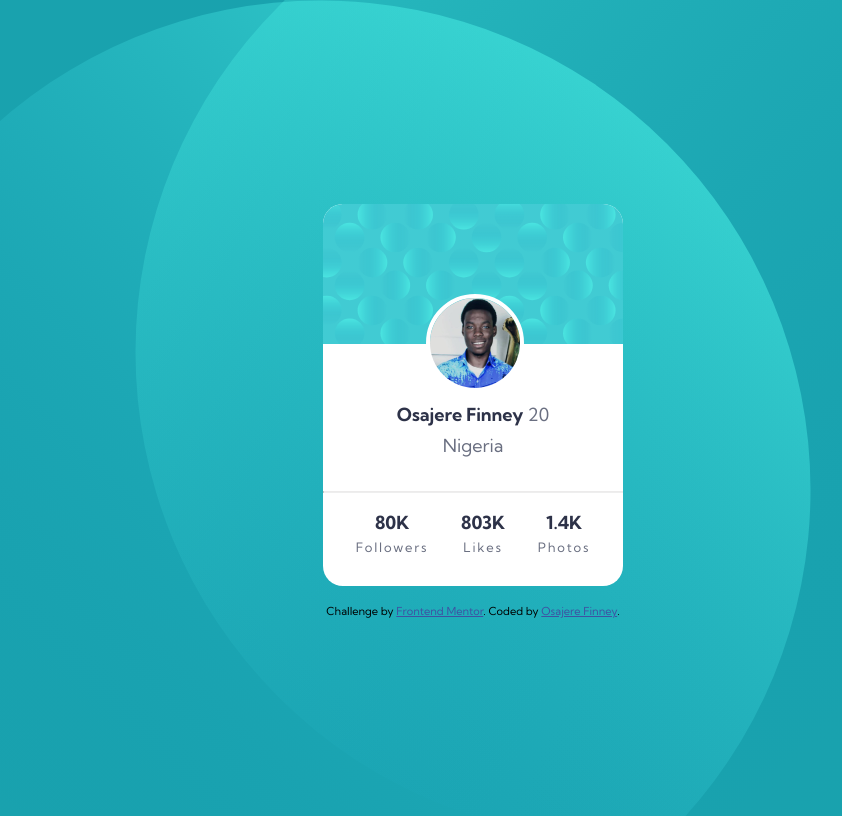
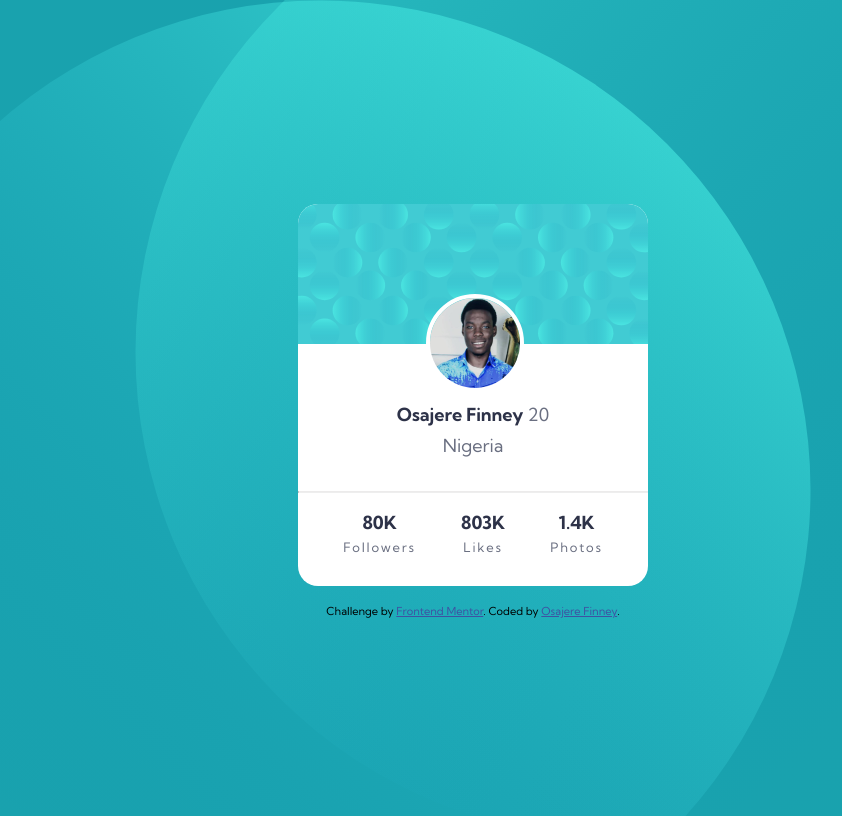
Before and after one commit to Finney06/profile-card-component, a plain HTML site: page index.html in a window 1280 px wide. Shown: the whole page, without its empty margins (167-1009 px from the left). Drawn offline with Linux system fonts and the light colour scheme.

Commit message:
Update style.css

```diff
--- a/style.css
+++ b/style.css
@@ -31,13 +31,13 @@ body {
     background-color: white;
     text-align: center;
     border-radius: 20px;
-    max-width: 400px;
+    max-width: 350px;
     position: relative;
 
 }
 .pattern {
     background-image: url(images/bg-pattern-card.svg);
-    width: 300px;
+    width: 350px;
     height: 140px;
     border-radius: 20px 20px 0 0;
     margin-bottom: 2rem;
@@ -128,9 +128,15 @@ hr {
       .card {
           max-width: 300px ;
       }
+
+      .pattern{
+          width: 300px;
+      }
+
      .attribution {
          margin: 1rem 0;
      }
+
      .body {
          overflow: hidden;
      }
```
